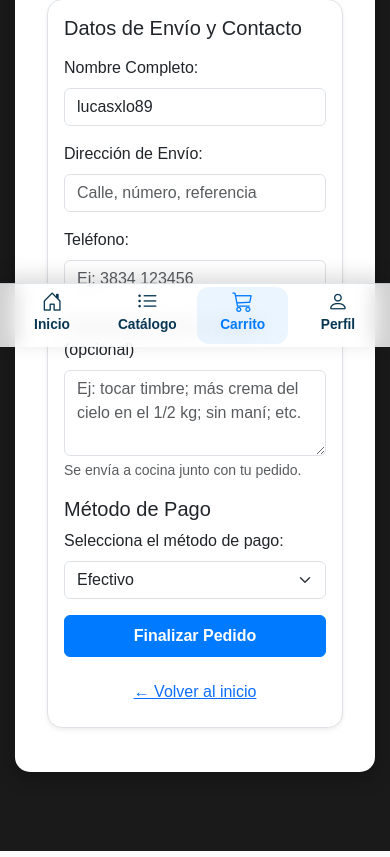
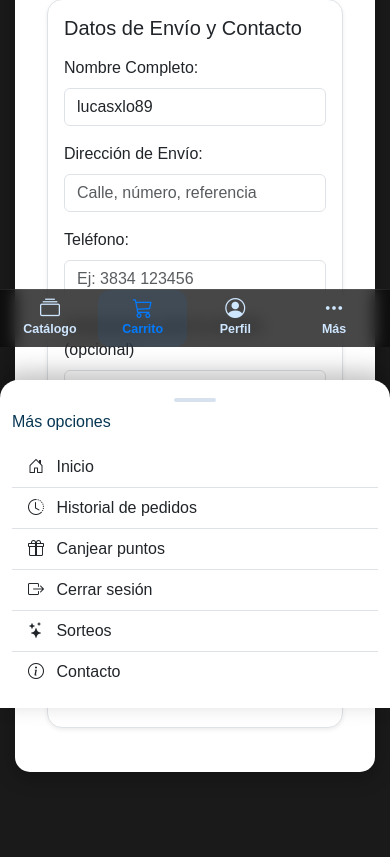
Before and after one commit to Whoami497/yoheladeria, a Django app: page /carrito/ in a window 390 px wide. Shown: the part 497-1354 px from the top of the page. Run offline with Django 5.2, Linux system fonts and the light colour scheme; a user stored in the database is signed in.

Commit message:
probando barra inferior

```diff
--- a/pedidos/templates/pedidos/base.html
+++ b/pedidos/templates/pedidos/base.html
@@ -67,8 +67,7 @@
             box-shadow: 0 2px 5px var(--color-sombra-suave);
         }
 
-        /* ====== (ELIMINADA) Navbar móvil superior ======
-           Mantenemos la clase por compatibilidad pero oculta siempre */
+        /* (sin navbar superior móvil) */
         .navbar-mobile { display:none !important; }
 
         /* ====== Contenido principal ====== */
@@ -130,27 +129,46 @@
         .hero-section-new .hero-image-container-new{ margin-top:2rem; width:100%; display:flex; justify-content:center; }
         .hero-section-new .hero-image-container-new img{ max-width:300px; height:auto; object-fit:contain; border-radius:10px; box-shadow:0 5px 10px var(--color-sombra-suave); }
 
-        /* ====== MOBILE: bottom tabbar ====== */
-        .mobile-tabbar{
-            position:fixed; left:0; right:0; bottom:0;
-            display:none; gap:.25rem;
-            background: rgba(255,255,255,.8);
-            backdrop-filter: blur(10px);
-            border-top: 1px solid rgba(7,54,83,.12);
-            box-shadow: 0 -6px 20px rgba(0,0,0,.15);
-            z-index:1030;
-            padding:.2rem .4rem;
+        /* ===== Bottom Nav (móvil) ===== */
+        .mobile-bottom-nav{
+          position:fixed; left:0; right:0; bottom:0; z-index:1030;
+          height:58px; background: rgba(10,10,10,.75); backdrop-filter: blur(8px);
+          border-top: 1px solid rgba(255,255,255,.08);
+          display:flex; align-items:center; justify-content:space-around;
+          gap:.25rem; padding:0 .35rem;
         }
-        .mobile-tabbar a.tab-item{
-            flex:1; text-align:center; text-decoration:none;
-            color: var(--color-yo-azul);
-            font-weight:600; font-size:.86rem;
-            padding:.35rem .25rem .5rem;
-            border-radius:12px;
-            display:flex; flex-direction:column; align-items:center; justify-content:center;
+        .mbn-item{
+          appearance:none; background:none; border:0; color:#cfe6ff;
+          text-decoration:none; display:flex; flex-direction:column;
+          align-items:center; justify-content:center; gap:2px;
+          flex:1; height:100%; border-radius:12px;
+          font-size:.78rem; font-weight:600;
         }
-        .mobile-tabbar a.tab-item .bi{ font-size:1.3rem; line-height:1; margin-bottom:.1rem; }
-        .mobile-tabbar a.tab-item.active{ color: var(--color-yo-azul-claro); background: rgba(0,123,255,.08); }
+        .mbn-item i{ font-size:1.25rem; line-height:1; }
+        .mbn-item.active{ color: var(--color-yo-azul-claro); background: rgba(0,123,255,.08); }
+        .mbn-more{ cursor:pointer; }
+
+        /* ===== Sheet de “Más” ===== */
+        .sheet-overlay{
+          position:fixed; inset:0; background:rgba(0,0,0,.35);
+          opacity:0; pointer-events:none; transition:.2s; z-index:1029;
+        }
+        .sheet-overlay.show{ opacity:1; pointer-events:auto; }
+
+        .mobile-sheet{
+          position:fixed; left:0; right:0; bottom:0; z-index:1031;
+          background:#fff; color:var(--color-yo-texto-oscuro);
+          border-top-left-radius:18px; border-top-right-radius:18px;
+          box-shadow: 0 -8px 24px rgba(0,0,0,.25);
+          transform: translateY(110%); transition: transform .25s ease;
+          padding:12px 12px 16px;
+        }
+        .mobile-sheet.open{ transform: translateY(0); }
+        .sheet-handle{
+          width:42px; height:4px; background:#d8e2ef; border-radius:999px;
+          margin:6px auto 10px;
+        }
+        .sheet-title{ color: var(--color-yo-azul); }
 
         /* ====== Responsive ====== */
         @media (min-width: 992px){
@@ -158,9 +176,10 @@
             .sidebar-desktop{ display:block; }
             .main-content-wrapper{ margin-left:250px; padding:20px; }
             .main-content{ min-height: calc(100vh - 40px); }
+            .mobile-bottom-nav, .sheet-overlay, .mobile-sheet{ display:none; }
         }
         @media (max-width: 991.98px){
-            body{ padding-top:0; padding-bottom:64px; } /* espacio para tabbar inferior */
+            body{ padding-top:0; padding-bottom:70px; } /* espacio para la bottom-nav */
             .page-wrapper{ flex-direction:column; }
             .sidebar-desktop{ display:none; }
             .main-content-wrapper{ margin-left:0; padding:15px; }
@@ -170,7 +189,6 @@
             .hero-section-new p{ font-size:1rem; }
             .hero-section-new .hero-image-container-new img{ max-width:150px; }
             .section-title{ font-size:1.8rem; margin:1.5rem 0; }
-            .mobile-tabbar{ display:flex; }
         }
     </style>
   </head>
@@ -273,30 +291,91 @@
         </div>
     </div>
 
-    <!-- ===== Bottom Tab Bar (Móvil) ===== -->
+    <!-- ===== Bottom Nav + Sheet (Móvil) ===== -->
     {% with url_name=request.resolver_match.url_name %}
-    <nav class="mobile-tabbar" aria-label="Navegación inferior">
-      <a class="tab-item {% if url_name == 'index' %}active{% endif %}" href="{% url 'index' %}">
-        <i class="bi bi-house-door"></i><span>Inicio</span>
+    <nav class="mobile-bottom-nav" aria-label="Navegación inferior">
+      <a class="mbn-item" href="{% url 'index' %}#nuestro-catalogo">
+        <i class="bi bi-collection"></i>
+        <span>Catálogo</span>
       </a>
-      <a class="tab-item" href="/#nuestro-catalogo">
-        <i class="bi bi-list-ul"></i><span>Catálogo</span>
+
+      <a class="mbn-item {% if url_name == 'ver_carrito' %}active{% endif %}" href="{% url 'ver_carrito' %}">
+        <i class="bi bi-cart3"></i>
+        <span>Carrito</span>
       </a>
-      <a class="tab-item {% if url_name == 'ver_carrito' %}active{% endif %}" href="{% url 'ver_carrito' %}">
-        <i class="bi bi-cart3"></i><span>Carrito</span>
-      </a>
+
       {% if user.is_authenticated %}
-        <a class="tab-item {% if url_name == 'perfil_cliente' %}active{% endif %}" href="{% url 'perfil_cliente' %}">
-          <i class="bi bi-person"></i><span>Perfil</span>
+        <a class="mbn-item {% if url_name == 'perfil_cliente' %}active{% endif %}" href="{% url 'perfil_cliente' %}">
+          <i class="bi bi-person-circle"></i>
+          <span>Perfil</span>
         </a>
       {% else %}
-        <a class="tab-item {% if url_name == 'login' %}active{% endif %}" href="{% url 'login' %}">
-          <i class="bi bi-box-arrow-in-right"></i><span>Ingresar</span>
+        <a class="mbn-item {% if url_name == 'login' %}active{% endif %}" href="{% url 'login' %}">
+          <i class="bi bi-box-arrow-in-right"></i>
+          <span>Ingresar</span>
         </a>
       {% endif %}
+
+      <button type="button" class="mbn-item mbn-more" id="btnMore">
+        <i class="bi bi-three-dots"></i>
+        <span>Más</span>
+      </button>
     </nav>
     {% endwith %}
 
+    <!-- Overlay + Sheet -->
+    <div id="sheetOverlay" class="sheet-overlay"></div>
+    <div id="moreSheet" class="mobile-sheet" aria-hidden="true">
+      <div class="sheet-handle"></div>
+      <h6 class="sheet-title mb-3">Más opciones</h6>
+      <div class="list-group list-group-flush">
+        <a class="list-group-item list-group-item-action" href="{% url 'index' %}">
+          <i class="bi bi-house-door me-2"></i> Inicio
+        </a>
+
+        {% if user.is_authenticated %}
+          <a class="list-group-item list-group-item-action" href="{% url 'historial_pedidos_cliente' %}">
+            <i class="bi bi-clock-history me-2"></i> Historial de pedidos
+          </a>
+          <a class="list-group-item list-group-item-action" href="{% url 'canjear_puntos' %}">
+            <i class="bi bi-gift me-2"></i> Canjear puntos
+          </a>
+          <a class="list-group-item list-group-item-action" href="{% url 'logout_cliente' %}">
+            <i class="bi bi-box-arrow-right me-2"></i> Cerrar sesión
+          </a>
+        {% else %}
+          <a class="list-group-item list-group-item-action" href="{% url 'register_cliente' %}">
+            <i class="bi bi-person-add me-2"></i> Registrarse
+          </a>
+          <a class="list-group-item list-group-item-action" href="{% url 'login' %}">
+            <i class="bi bi-box-arrow-in-right me-2"></i> Iniciar sesión
+          </a>
+        {% endif %}
+
+        <a class="list-group-item list-group-item-action" href="#">
+          <i class="bi bi-stars me-2"></i> Sorteos
+        </a>
+        <a class="list-group-item list-group-item-action" href="#">
+          <i class="bi bi-info-circle me-2"></i> Contacto
+        </a>
+      </div>
+    </div>
+
     <script src="https://cdn.jsdelivr.net/npm/bootstrap@5.3.3/dist/js/bootstrap.bundle.min.js" integrity="sha384-YvpcrYf0tY3lHB60NNkmXc5s9fDVZLESaAA55NDzOxhy9GkcIdslK1eN7N6jIeHz" crossorigin="anonymous"></script>
+
+    <script>
+      (function(){
+        const btn = document.getElementById('btnMore');
+        const sheet = document.getElementById('moreSheet');
+        const overlay = document.getElementById('sheetOverlay');
+
+        function openSheet(){ sheet.classList.add('open'); overlay.classList.add('show'); sheet.setAttribute('aria-hidden','false'); }
+        function closeSheet(){ sheet.classList.remove('open'); overlay.classList.remove('show'); sheet.setAttribute('aria-hidden','true'); }
+
+        btn?.addEventListener('click', openSheet);
+        overlay?.addEventListener('click', closeSheet);
+        window.addEventListener('keydown', (e)=>{ if(e.key==='Escape') closeSheet(); });
+      })();
+    </script>
   </body>
 </html>
```
